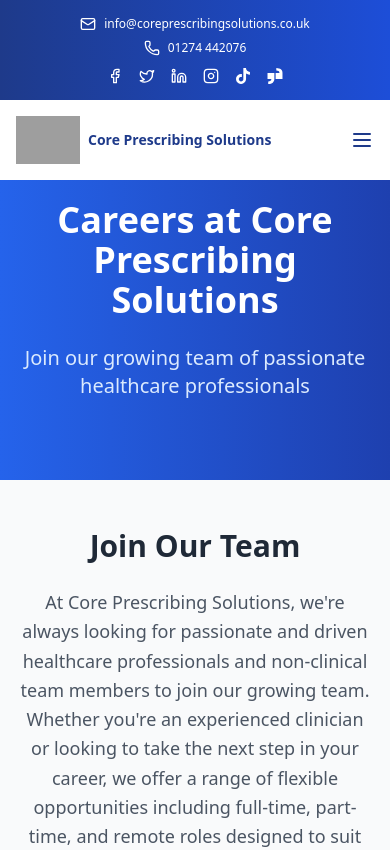
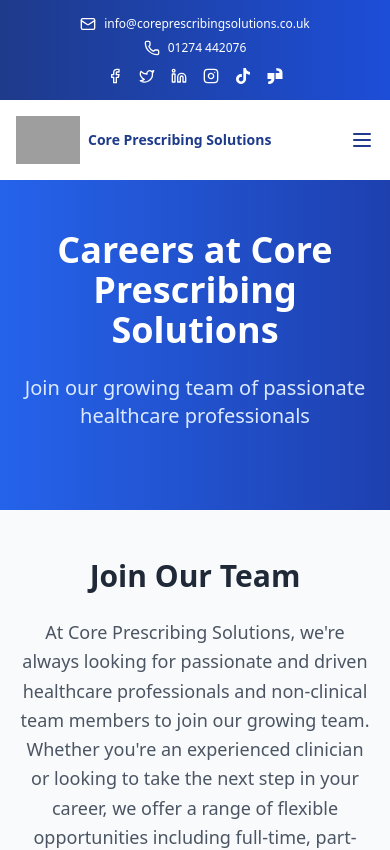
Before and after one commit to AliHaider728/core-prescribing-app, a React (Vite) app: page /careers in a window 390 px wide. Shown: the top 850 px of the page. Built offline with nearby package versions, Linux system fonts and the light colour scheme; grey boxes are pictures that could not be loaded.

Commit message:
"Careers"

```diff
--- a/src/Component/Pages/Careers.jsx
+++ b/src/Component/Pages/Careers.jsx
@@ -87,7 +87,7 @@ const Careers = () => {
    <>
     <div className="min-h-screen bg-gray-50">
       {/* Hero Section */}
-      <div className="fade-in opacity-0 mt-[120px] transition-opacity duration-700 bg-gradient-to-r from-blue-600 to-blue-800 text-white py-20">
+      <div className="fade-in opacity-0 mt-[150px] md:mt-[120px] transition-opacity duration-700 bg-gradient-to-r from-blue-600 to-blue-800 text-white py-20">
         <div className="max-w-7xl mx-auto px-4 sm:px-6 lg:px-8 text-center">
           <h1 className="text-4xl md:text-6xl font-bold mb-6">Careers at Core Prescribing Solutions</h1>
           <p className="text-xl md:text-2xl text-blue-100">Join our growing team of passionate healthcare professionals</p>
```
